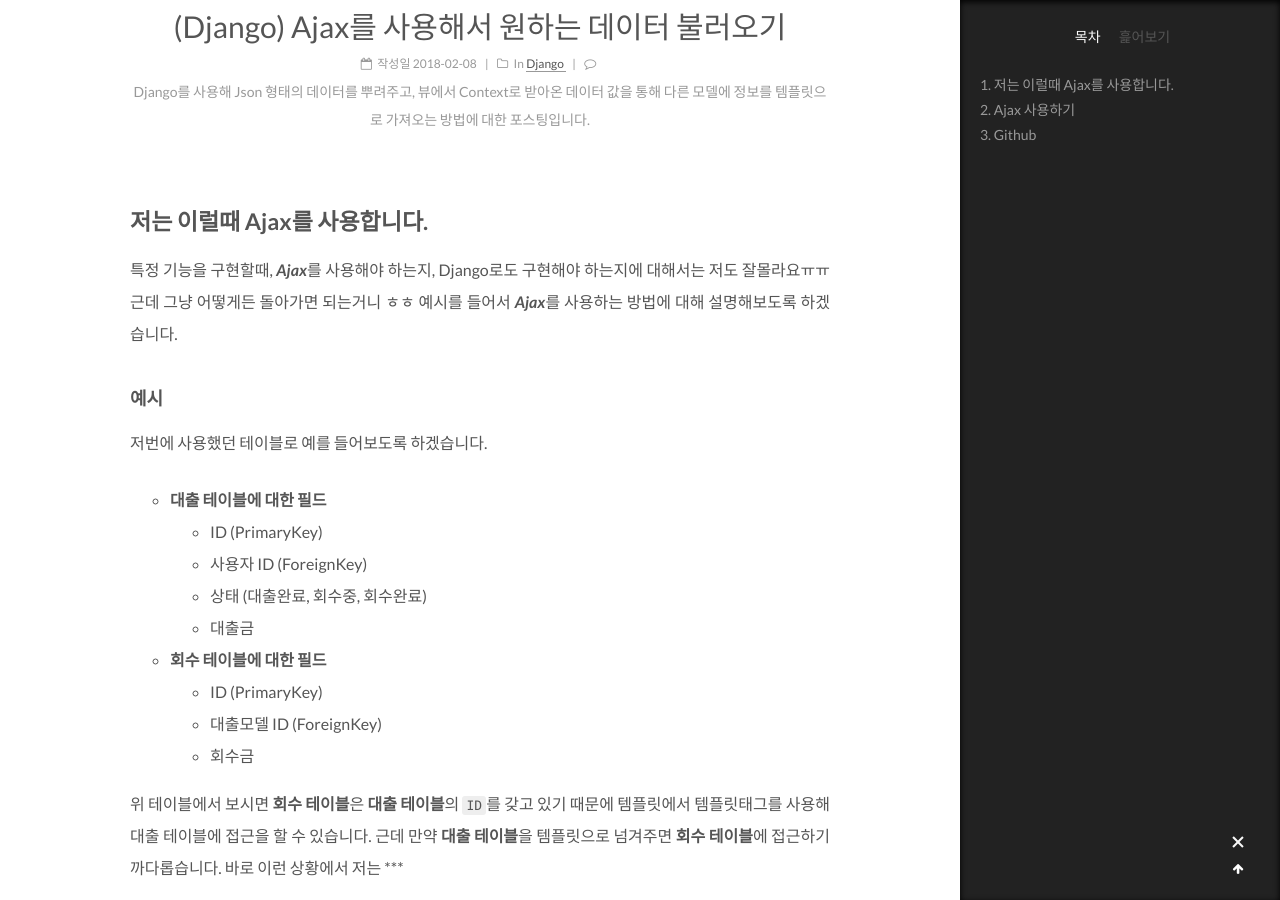
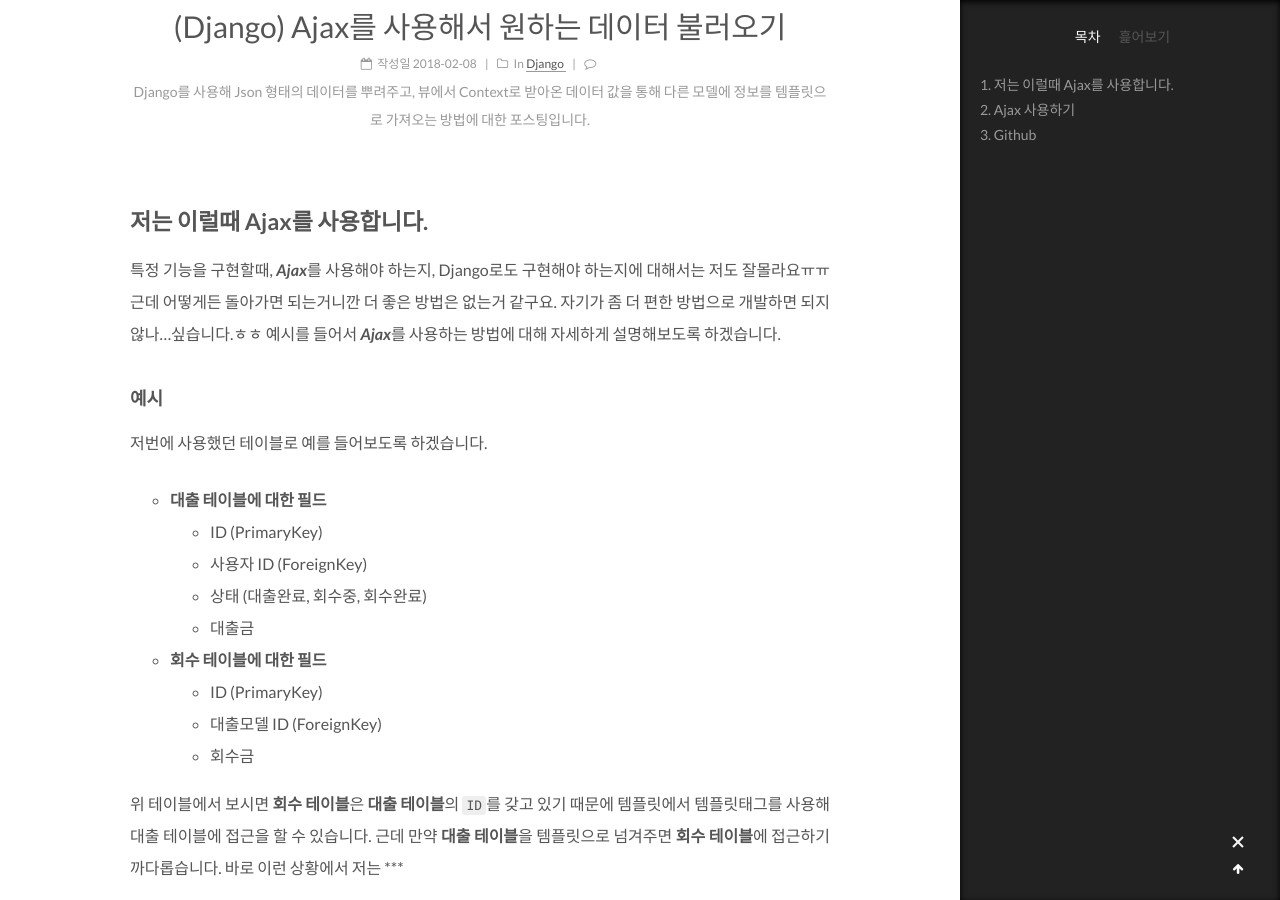
Before and after one commit to wkddnjset/wkddnjset.github.io, a Jekyll site: the page built from _posts/2018-02-08-(Django)-ajax를-사용해-원하는-데이터-불러오기.md, in a window 1280 px wide and 900 px high, scrolled down 376 px. Built offline with Jekyll 4.4.1, drawn with Linux system fonts in a browser that asks for light colours; comment, search, counter and statistics services are not loaded.

Commit message:
2018-02-08

```diff
--- a/_posts/2018-02-08-(Django)-ajax를-사용해-원하는-데이터-불러오기.md
+++ b/_posts/2018-02-08-(Django)-ajax를-사용해-원하는-데이터-불러오기.md
@@ -9,7 +9,7 @@ tags: django, develop, backend
 
 ## 저는 이럴때 Ajax를 사용합니다.
 
-특정 기능을 구현할때, ***Ajax***를 사용해야 하는지, Django로도 구현해야 하는지에 대해서는 저도 잘몰라요ㅠㅠ 근데 그냥 어떻게든 돌아가면 되는거니 ㅎㅎ 예시를 들어서 ***Ajax***를 사용하는 방법에 대해 설명해보도록 하겠습니다.
+특정 기능을 구현할때, ***Ajax***를 사용해야 하는지, Django로도 구현해야 하는지에 대해서는 저도 잘몰라요ㅠㅠ 근데 어떻게든 돌아가면 되는거니깐 더 좋은 방법은 없는거 같구요. 자기가 좀 더 편한 방법으로 개발하면 되지 않나...싶습니다.ㅎㅎ 예시를 들어서 ***Ajax***를 사용하는 방법에 대해 자세하게 설명해보도록 하겠습니다.
 
 ### 예시
 
```
